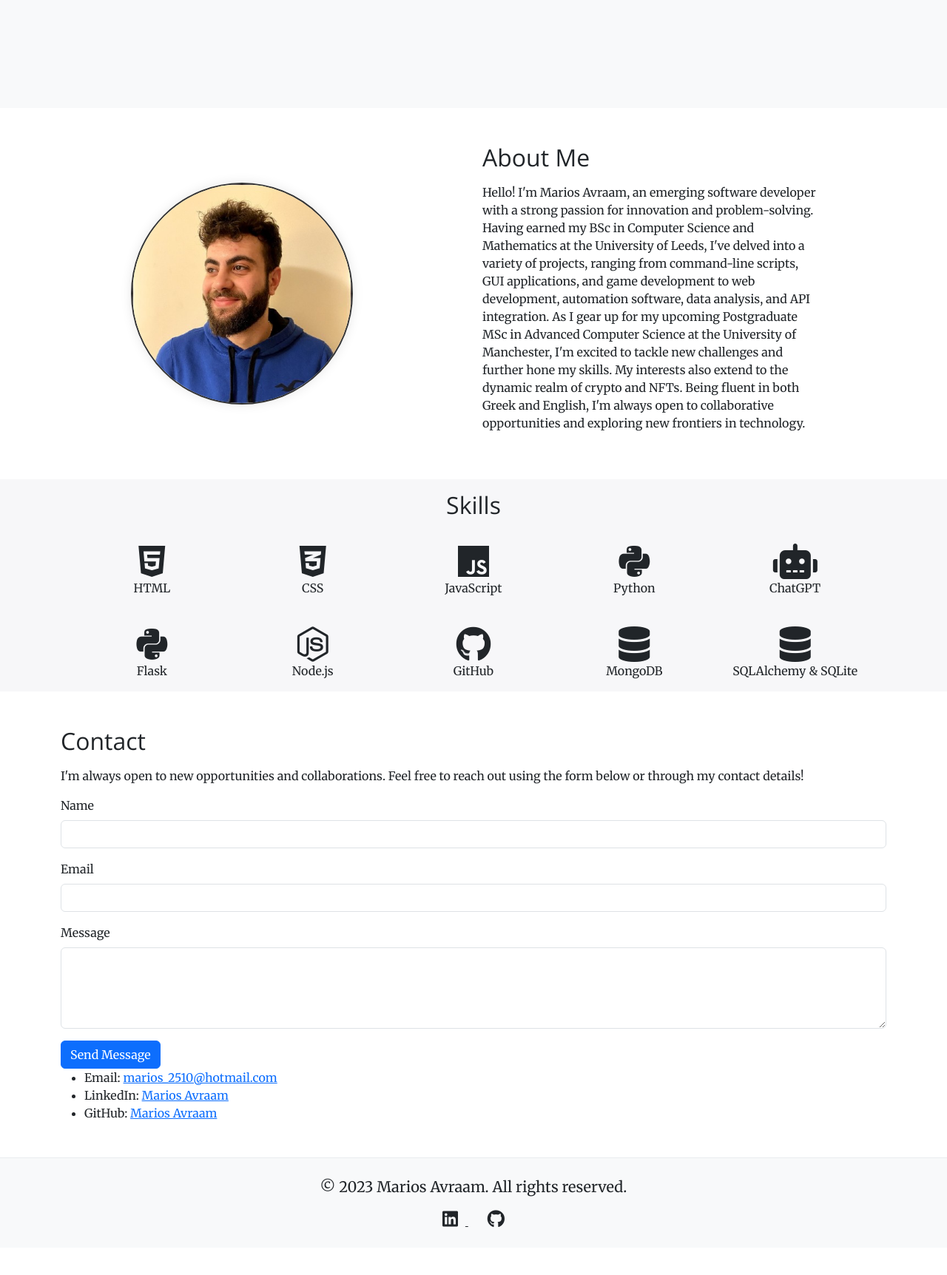
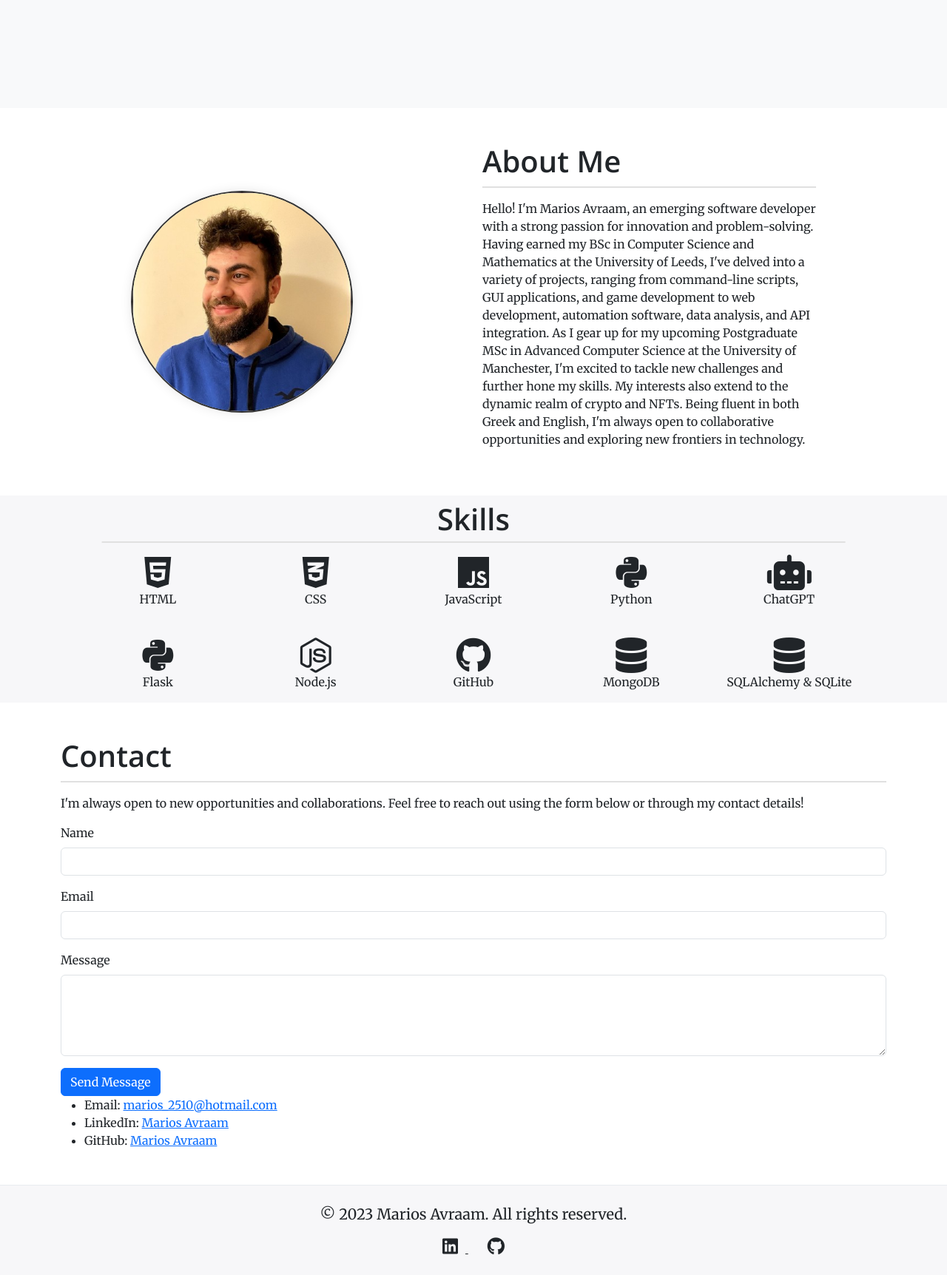
Before and after one commit to MariosAvraam/portfolio-website, a Flask app: page / in a window 1280 px wide. Shown: the part 710-2434 px from the top of the page at 74% size. Before the commit the page ends 2369 px from the top, so only its background shows below. Run offline with Flask 3, Linux system fonts and the light colour scheme; some libraries are stand-ins or nearby versions.

Commit message:
Add styling to section titles.

```diff
--- a/static/css/styles.css
+++ b/static/css/styles.css
@@ -13,7 +13,6 @@ h1, h2, h3, h4, h5, h6, .navbar-brand {
 .bg-white {
     background-color: #ffffff;
 }
-
 
 .profile-image {
     width: 100%;
@@ -56,3 +55,34 @@ footer i {
     font-size: 24px;
     margin: 0 10px;
 }
+
+/* styles.css */
+
+/* Increase font size and weight */
+.section-title {
+    font-size: 2.5rem;
+    font-weight: bold;
+}
+
+/* Add a bottom border */
+.section-title-border {
+    border-bottom: 2px solid #e0e0e0;
+    padding-bottom: 10px;
+    margin-bottom: 20px;
+}
+
+.skills-title-border {
+    position: relative;
+    padding-bottom: 10px;
+    margin-bottom: 20px;
+}
+
+.skills-title-border::after {
+    content: '';
+    position: absolute;
+    bottom: 0;
+    left: 50%;
+    width: 80%;
+    transform: translateX(-50%);
+    border-bottom: 2px solid #e0e0e0;
+}
--- a/templates/index.html
+++ b/templates/index.html
@@ -14,7 +14,7 @@
       <img src="{{ url_for('static', filename='images/Linkedin_img.jpg') }}" alt="Marios Avraam" class="img-fluid rounded-circle profile-image">
     </div>
     <div class="col-md-5">
-      <h2 class="mb-3">About Me</h2>
+      <h2 class="mb-3 section-title section-title-border">About Me</h2>
       <p>
         Hello! I'm Marios Avraam, an emerging software developer with a strong passion
         for innovation and problem-solving. Having earned my BSc in Computer Science
@@ -33,8 +33,8 @@
 </section>
 
 <section class="my-5 bg-gray" id="skills">
-  <h2 class="mb-3 text-center py-3">Skills</h2>
-
+  <div class="container-fluid">
+      <h2 class="mb-3 text-center py-2 section-title skills-title-border">Skills</h2>
     <div class="row justify-content-center mb-4">
       <div class="col-md-2 text-center">
         <i class="fab fa-html5 fa-3x"></i>
@@ -81,11 +81,12 @@
       </div>
     </div>
 
+  </div>
 </section>
 
 
 <section class="container my-5" id="contact">
-  <h2 class="mb-3">Contact</h2>
+  <h2 class="mb-3 section-title section-title-border">Contact</h2>
   <p>
     I'm always open to new opportunities and collaborations. Feel free to reach out using the form below or through my contact details!
   </p>
@@ -111,7 +112,7 @@
   </ul>
 </section>
 
-<footer class="text-center py-4">
+<footer class="text-center py-4 bg-gray">
   <p>&copy; 2023 Marios Avraam. All rights reserved.</p>
   <div>
     <!-- Social links -->
```
Lines whose indentation alone changed are shown as unchanged.
